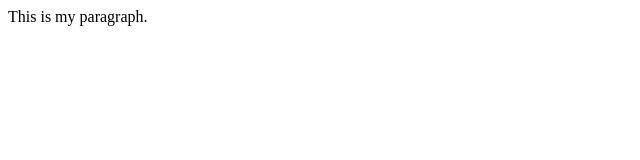
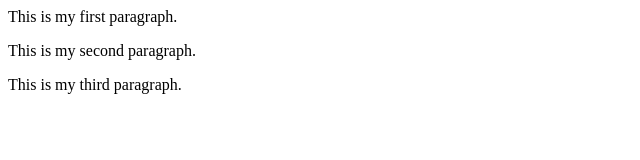
Before and after one commit to lkoasif/localrepo, a plain HTML site: page index.html in a window 1280 px wide. Shown: the whole page, without its empty margins (0-640 px from the left). Drawn offline with Linux system fonts and the light colour scheme.

Commit message:
add paragraph

```diff
--- a/index.html
+++ b/index.html
@@ -1 +1,4 @@
-<p>This is my paragraph.<p>
+<p>This is my first  paragraph.<p>
+    <p>This is my second  paragraph.<p>
+        <p>This is my third  paragraph.<p></p>
+    </p>
```
